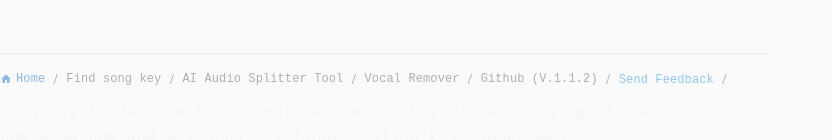
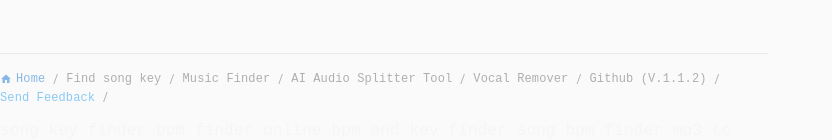
Before and after one commit to vah7id/song-key-bpm-finder-app, a Next.js app: page /components/UploadTrack in a window 1280 px wide. Shown: the part 430-570 px from the top of the page, without its empty margins (0-832 px from the left). Built offline with nearby package versions, Linux system fonts and the light colour scheme.

Commit message:
result of finder tool has been implemented

```diff
--- a/pages/components/UploadTrack.js
+++ b/pages/components/UploadTrack.js
@@ -237,6 +237,16 @@ Drop / Upload your audio file below and instantly get the song key & tempo. Dete
                     Find song key
                     </Link>
                     <Link
+                        title="Music finder"
+                        rel={"noopener"}
+                        underline="hover"
+                        sx={{ display: 'flex', alignItems: 'center' }}
+                        color="inherit"
+                        href="/finder"
+                    >
+                    Music Finder
+                    </Link>
+                    <Link
                         title="Find song key via file upload"
                         rel={"noopener"}
                         target={"_blank"}
```
Also changed, not shown: pages/finder/index.js (+22 -3 lines).
